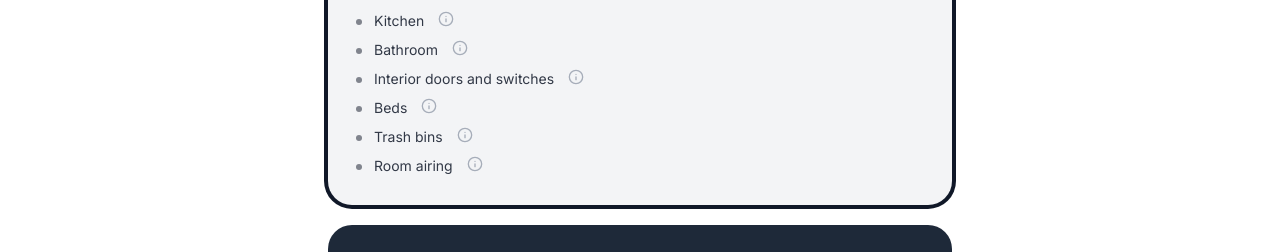
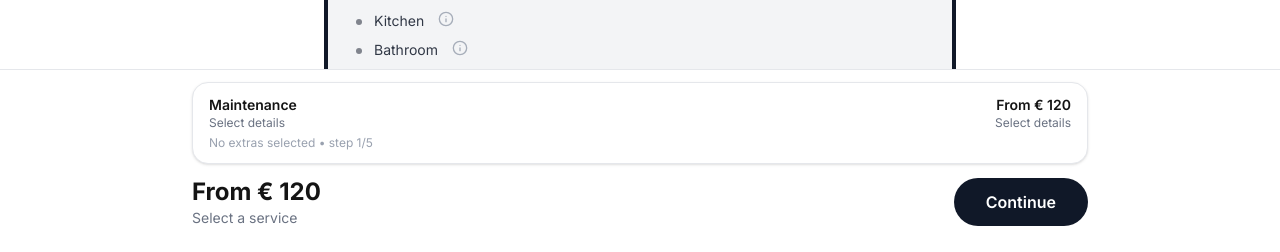
Before and after one commit to 3S-Clean/3s-clean-app, a Next.js app: page /booking in a window 1280 px wide. Both pictures are taken after a click on the button 640 px from the left and 518 px from the top of the page. Shown: the part 548-800 px from the top of the page. Built offline with nearby package versions, Linux system fonts and the light colour scheme; no server answers.

Commit message:
feat: new 6 page

```diff
--- a/components/booking/BookingClient.tsx
+++ b/components/booking/BookingClient.tsx
@@ -13,12 +13,7 @@ import BookingFooter from "@/components/booking/BookingFooter";
 import Header from "@/components/header/Header";
 
 import { useBookingStore } from "@/lib/booking/store";
-import {
-    SERVICES,
-    EXTRAS,
-    getBasePrice,
-    getEstimatedHours,
-} from "@/lib/booking/config";
+import { SERVICES, EXTRAS, getBasePrice, getEstimatedHours } from "@/lib/booking/config";
 
 type OrderExtraLine = { id: string; quantity: number; price: number; name: string };
 type CreateOrderOk = { orderId: string; pendingToken: string };
@@ -39,6 +34,7 @@ function calculateTotals(
     extras: Record<string, number>
 ) {
     const basePrice = getBasePrice(service, size, people, hasPets);
+
     let extrasPrice = 0;
     let extrasHours = 0;
     const extrasArray: OrderExtraLine[] = [];
@@ -46,6 +42,7 @@ function calculateTotals(
     for (const [extraId, qtyRaw] of Object.entries(extras || {})) {
         const qty = Number(qtyRaw) || 0;
         if (qty <= 0) continue;
+
         const extra = EXTRAS.find((e) => e.id === extraId);
         if (!extra) continue;
 
@@ -111,6 +108,13 @@ export default function BookingClient() {
         setPendingToken,
     } = useBookingStore();
 
+    // ✅ HARD GUARD: fixes “blank step 0” when step becomes invalid
+    useEffect(() => {
+        if (typeof step !== "number" || Number.isNaN(step) || step < 0 || step > 4) {
+            setStep(0);
+        }
+    }, [step, setStep]);
+
     // ✅ Deep-link: /booking?service=maintenance|reset|initial|handover
     useEffect(() => {
         const raw = (searchParams.get("service") || "").trim().toLowerCase();
@@ -128,7 +132,7 @@ export default function BookingClient() {
         if (step === 0) setStep(1);
     }, [searchParams, selectedService, setSelectedService, step, setStep]);
 
-    // ✅ Prefill profile (ONE place for all steps; never overwrite user input)
+    // ✅ Prefill profile (one place; never overwrite user input)
     useEffect(() => {
         let cancelled = false;
 
@@ -266,15 +270,18 @@ export default function BookingClient() {
                         {[0, 1, 2, 3, 4].map((s) => (
                             <div
                                 key={s}
-                                className={`w-3 h-3 rounded-full transition-all
-                  ${s < step ? "bg-gray-900" : ""}
-                  ${s === step ? "bg-gray-900 scale-125" : ""}
-                  ${s > step ? "bg-gray-200" : ""}`}
+                                className={[
+                                    "w-3 h-3 rounded-full transition-all",
+                                    s < step ? "bg-gray-900" : "",
+                                    s === step ? "bg-gray-900 scale-125" : "",
+                                    s > step ? "bg-gray-200" : "",
+                                ].join(" ")}
                             />
                         ))}
                     </div>
                 </header>
-                <main className="max-w-2xl mx-auto px-6 py-10 pb-[calc(190px+env(safe-area-inset-bottom))]">
+
+                <main className="max-w-2xl mx-auto px-6 py-10 pb-[calc(220px+env(safe-area-inset-bottom))]">
                     {step === 0 && <ServiceSelection />}
                     {step === 1 && <PostcodeCheck />}
                     {step === 2 && <ApartmentDetails />}
--- a/components/booking/BookingFooter.tsx
+++ b/components/booking/BookingFooter.tsx
@@ -3,14 +3,7 @@
 import { useMemo } from "react";
 import { useBookingStore } from "@/lib/booking/store";
 import { useBookingNavigation } from "@/lib/booking/useBookingNavigation";
-import {
-    SERVICES,
-    EXTRAS,
-    APARTMENT_SIZES,
-    PEOPLE_OPTIONS,
-    getEstimatedHours,
-    FINAL_PRICES,
-} from "@/lib/booking/config";
+import { SERVICES, FINAL_PRICES, EXTRAS, getEstimatedHours, APARTMENT_SIZES, PEOPLE_OPTIONS } from "@/lib/booking/config";
 import { AnimatePresence, motion } from "framer-motion";
 
 interface Props {
@@ -20,53 +13,68 @@ interface Props {
 
 export default function BookingFooter({ onSubmit, isSubmitting }: Props) {
     const { step, canContinue, next, back } = useBookingNavigation();
-    const { selectedService, apartmentSize, peopleCount, hasPets, extras } =
-        useBookingStore();
+    const { selectedService, apartmentSize, peopleCount, hasPets, extras } = useBookingStore();
 
-    const service = SERVICES.find((s) => s.id === selectedService);
+    const serviceId = selectedService ?? "";
+    const sizeId = apartmentSize ?? "";
+    const peopleId = peopleCount ?? "";
 
-    const sizeLabel =
-        APARTMENT_SIZES.find((s) => s.id === apartmentSize)?.label ?? "";
-    const peopleLabel =
-        PEOPLE_OPTIONS.find((p) => p.id === peopleCount)?.label ?? "";
+    const service = useMemo(() => SERVICES.find((s) => s.id === serviceId), [serviceId]);
 
-    // ✅ ONLY qty > 0
-    const selectedExtrasLines = useMemo(() => {
-        return Object.entries(extras || {}).filter(([_, q]) => (Number(q) || 0) > 0);
+    const sizeLabel = useMemo(
+        () => APARTMENT_SIZES.find((s) => s.id === sizeId)?.label ?? "",
+        [sizeId]
+    );
+
+    const peopleLabel = useMemo(
+        () => PEOPLE_OPTIONS.find((p) => p.id === peopleId)?.label ?? "",
+        [peopleId]
+    );
+
+    // ✅ extras count = SUM of quantities
+    const extrasCount = useMemo(() => {
+        return Object.values(extras || {}).reduce((sum, q) => sum + (Number(q) || 0), 0);
     }, [extras]);
 
-    const extrasQtyTotal = useMemo(() => {
-        return selectedExtrasLines.reduce((sum, [_, q]) => sum + (Number(q) || 0), 0);
-    }, [selectedExtrasLines]);
+    const showPrice = Boolean(serviceId && sizeId && peopleId);
 
-    const totals = useMemo(() => {
-        if (!selectedService || !apartmentSize || !peopleCount) {
-            return { total: 0, timeLabel: "" };
-        }
+    const total = useMemo(() => {
+        if (!showPrice) return 0;
 
         const base =
-            FINAL_PRICES?.[apartmentSize]?.[selectedService]?.[peopleCount]?.[
-                hasPets ? "pet" : "noPet"
-                ] ?? 0;
+            FINAL_PRICES[sizeId]?.[serviceId]?.[peopleId]?.[hasPets ? "pet" : "noPet"] ?? 0;
 
-        const extrasSum = Object.entries(extras || {}).reduce((sum, [id, q]) => {
+        const ext = Object.entries(extras || {}).reduce((s, [id, q]) => {
             const e = EXTRAS.find((x) => x.id === id);
-            const qty = Number(q) || 0;
-            return sum + (e ? e.price * qty : 0);
+            return s + (e ? e.price * (Number(q) || 0) : 0);
         }, 0);
 
-        // time
-        let h = getEstimatedHours(selectedService, apartmentSize);
-        Object.entries(extras || {}).forEach(([id, q]) => {
+        return base + ext;
+    }, [showPrice, sizeId, serviceId, peopleId, hasPets, extras]);
+
+    const timeText = useMemo(() => {
+        if (!serviceId || !sizeId) return "";
+
+        let h = getEstimatedHours(serviceId, sizeId);
+
+        Object.entries(extras || {}).forEach(([id, qRaw]) => {
+            const q = Number(qRaw) || 0;
             const e = EXTRAS.find((x) => x.id === id);
-            const qty = Number(q) || 0;
-            if (e && qty > 0) h += e.hours * qty;
+            if (e && q > 0) h += e.hours * q;
         });
-        const timeLabel = `~${Math.round(h * 60)}min`;
 
-        return { total: base + extrasSum, timeLabel };
-    }, [selectedService, apartmentSize, peopleCount, hasPets, extras]);
+        const wh = Math.floor(h);
+        const m = Math.round((h - wh) * 60);
 
+        if (m === 0) return `${wh}h`;
+        if (wh === 0) return `${m}min`;
+        return `${wh}h ${m}min`;
+    }, [serviceId, sizeId, extras]);
+
+    const stepText = `${step + 1}/5`;
+    const isFinalStep = step === 4;
+
+    // ✅ Step-specific hint (важно: не показываем “Select apartment size” на step 0/1)
     const hint = useMemo(() => {
         switch (step) {
             case 0:
@@ -78,81 +86,105 @@ export default function BookingFooter({ onSubmit, isSubmitting }: Props) {
             case 3:
                 return "Extras";
             case 4:
-                return "Complete required fields";
+                return "Contact & schedule";
             default:
                 return "Continue";
         }
     }, [step]);
 
-    const isFinalStep = step === 4;
-    const showPrice = Boolean(selectedService && apartmentSize && peopleCount);
+    // ✅ Left-side subtitle line (under price) should match step
+    const leftSub = useMemo(() => {
+        if (showPrice) return `inc.VAT • ~${timeText}`;
+
+        // step 0: before service
+        if (step === 0) return "Select a service";
+
+        // service chosen but not enough details yet
+        if (serviceId && !sizeId) return "Select apartment size";
+        if (serviceId && sizeId && !peopleId) return "Select people";
+
+        // fallback
+        return hint;
+    }, [showPrice, timeText, step, serviceId, sizeId, peopleId, hint]);
+
+    // ✅ Summary strip text
+    const summarySubtitle = useMemo(() => {
+        if (!serviceId) return "";
+        const parts: string[] = [];
+        if (sizeId) parts.push(sizeLabel);
+        if (peopleId) parts.push(peopleLabel);
+        if (hasPets) parts.push("pets");
+        return parts.join(" • ");
+    }, [serviceId, sizeId, peopleId, sizeLabel, peopleLabel, hasPets]);
+
+    const summaryMeta = useMemo(() => {
+        if (!serviceId) return "";
+        const extrasText = extrasCount > 0 ? `${extrasCount} extras selected` : "No extras selected";
+        return `${extrasText} • step ${stepText}`;
+    }, [serviceId, extrasCount, stepText]);
+
+    // ✅ Button hint only when disabled
+    const buttonHintText = isFinalStep ? "Complete required fields" : hint;
 
     return (
         <div
-            className="fixed left-0 right-0 z-50 border-t border-gray-200 bg-white"
-            style={{
-                paddingBottom: "calc(12px + env(safe-area-inset-bottom))",
-            }}
+            className="fixed bottom-0 left-0 right-0 z-50 border-t border-gray-200 bg-white"
+            style={{ paddingBottom: "calc(16px + env(safe-area-inset-bottom))" }}
         >
-            <div className="max-w-2xl mx-auto px-4 pt-3">
-                {/* ✅ SUMMARY INSIDE FOOTER (прямо над кнопками) */}
-                {service && (
-                    <div className="mb-3 rounded-2xl border border-gray-200 bg-white/95 backdrop-blur-md shadow-sm px-4 py-3">
+            <div className="px-4 md:px-6 pt-3">
+                <div className="max-w-4xl mx-auto">
+                    {/* ✅ Summary strip is INSIDE footer => always “pressed” to footer */}
+                    {serviceId && (
+                        <div className="mb-3">
+                            <div className="rounded-2xl border border-gray-200 bg-white shadow-sm px-4 py-3">
                                 <div className="flex items-start justify-between gap-3">
                                     <div className="min-w-0">
-                                <div className="font-semibold text-sm truncate">
-                                    {service.name}
+                                        <div className="font-semibold text-sm truncate">{service?.name}</div>
+                                        <div className="text-xs text-gray-500 truncate">
+                                            {summarySubtitle || "Select details"}
                                         </div>
-
-                                <div className="text-xs text-gray-500 truncate">
-                                    {apartmentSize ? sizeLabel : "Select size"}
-                                    {peopleCount ? ` • ${peopleLabel}` : ""}
-                                    {hasPets ? " • pets" : ""}
-                                </div>
-
-                                <div className="text-xs text-gray-400 mt-1">
-                                    {selectedExtrasLines.length > 0
-                                        ? `${selectedExtrasLines.length} extras selected (${extrasQtyTotal})`
-                                        : "No extras selected"}{" "}
-                                    • step {step + 1}/5
-                                </div>
+                                        <div className="text-xs text-gray-400 mt-1">{summaryMeta}</div>
                                     </div>
 
                                     <div className="text-right shrink-0">
                                         <div className="font-semibold text-sm whitespace-nowrap">
-                                    {showPrice ? `€ ${totals.total.toFixed(2)}` : `From € ${service.startingPrice}`}
+                                            {showPrice
+                                                ? `€ ${total.toFixed(2)}`
+                                                : `From € ${service?.startingPrice ?? 0}`}
                                         </div>
                                         <div className="text-xs text-gray-500 whitespace-nowrap">
-                                    {showPrice ? totals.timeLabel : "Select details"}
+                                            {showPrice ? `~${timeText}` : "Select details"}
+                                        </div>
                                     </div>
                                 </div>
                             </div>
                         </div>
                     )}
 
-                {/* footer row */}
+                    {/* Footer main row */}
                     <div className="flex items-center justify-between gap-4 pb-2">
                         <div className="flex flex-col min-w-0">
                             {showPrice ? (
                                 <>
-                                <div className="text-2xl font-bold whitespace-nowrap">
-                                    € {totals.total.toFixed(2)}
-                                </div>
-                                <div className="text-sm text-gray-500 whitespace-nowrap">
-                                    inc.VAT • {totals.timeLabel}
-                                </div>
+                                    <div className="text-2xl font-bold whitespace-nowrap">€&nbsp;{total.toFixed(2)}</div>
+                                    <div className="text-sm text-gray-500 whitespace-nowrap">{leftSub}</div>
                                 </>
                             ) : (
-                            <div className="text-sm text-gray-500">{hint}</div>
+                                <>
+                                    <div className="text-2xl font-bold whitespace-nowrap">
+                                        {serviceId ? `From € ${service?.startingPrice ?? 0}` : "From € 0"}
+                                    </div>
+                                    <div className="text-sm text-gray-500 whitespace-nowrap">{leftSub}</div>
+                                </>
                             )}
                         </div>
 
                         <div className="flex flex-col items-end gap-1 shrink-0">
-                        <div className="flex gap-2 shrink-0">
+                            <div className="flex gap-2 md:gap-3 shrink-0">
                                 {step > 0 && (
                                     <button
                                         onClick={back}
-                                    className="px-5 py-3 border border-gray-300 text-gray-700 font-medium rounded-full hover:bg-gray-50 transition-all"
+                                        className="px-5 md:px-8 py-3 border border-gray-300 text-gray-700 font-medium rounded-full hover:bg-gray-50 transition-all"
                                     >
                                         Back
                                     </button>
@@ -162,7 +194,7 @@ export default function BookingFooter({ onSubmit, isSubmitting }: Props) {
                                     <button
                                         onClick={() => onSubmit?.()}
                                         disabled={!canContinue || isSubmitting}
-                                    className="px-6 py-3 bg-gray-900 text-white font-semibold rounded-full disabled:bg-gray-300 disabled:cursor-not-allowed hover:bg-gray-800 transition-all"
+                                        className="px-5 md:px-8 py-3 bg-gray-900 text-white font-semibold rounded-full disabled:bg-gray-300 disabled:cursor-not-allowed hover:bg-gray-800 transition-all"
                                     >
                                         {isSubmitting ? "Booking..." : "Book now"}
                                     </button>
@@ -170,7 +202,7 @@ export default function BookingFooter({ onSubmit, isSubmitting }: Props) {
                                     <button
                                         onClick={next}
                                         disabled={!canContinue}
-                                    className="px-6 py-3 bg-gray-900 text-white font-semibold rounded-full disabled:bg-gray-300 disabled:cursor-not-allowed hover:bg-gray-800 transition-all"
+                                        className="px-5 md:px-8 py-3 bg-gray-900 text-white font-semibold rounded-full disabled:bg-gray-300 disabled:cursor-not-allowed hover:bg-gray-800 transition-all"
                                     >
                                         Continue
                                     </button>
@@ -187,7 +219,7 @@ export default function BookingFooter({ onSubmit, isSubmitting }: Props) {
                                         transition={{ duration: 0.18 }}
                                         className="text-xs text-gray-500 pr-1"
                                     >
-                                    {hint}
+                                        {buttonHintText}
                                     </motion.div>
                                 )}
                             </AnimatePresence>
@@ -195,5 +227,6 @@ export default function BookingFooter({ onSubmit, isSubmitting }: Props) {
                     </div>
                 </div>
             </div>
+        </div>
     );
 }
```
Lines whose indentation alone changed are shown as unchanged.
